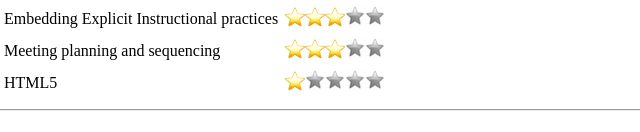
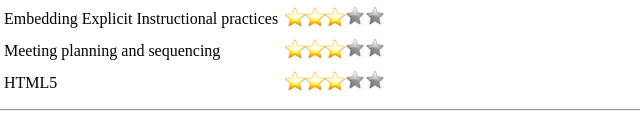
Before and after one commit to CassyP/CV, a plain HTML site: page index.html in a window 1280 px wide. Shown: the part 814-946 px from the top of the page, 368-1008 px from the left. Drawn offline with Linux system fonts and the light colour scheme.

Commit message:
updated star rating for HTML5

```diff
--- a/index.html
+++ b/index.html
@@ -5,7 +5,6 @@
   <meta charset="utf-8">
   <title>Cassy's Personal Site</title>
 </head>
-
 <body>
   <table cellspacing="20">
     <tr>
@@ -105,7 +104,7 @@
       <td>Formative assessment</td>
       <td><img src="star.png"><img src="star.png"><img src="star.png"><img src="star.png"><img src="greystar.jpeg"></td>
       <td>HTML5</td>
-      <td><img src="star.png"><img src="greystar.jpeg"><img src="greystar.jpeg"><img src="greystar.jpeg"><img src="greystar.jpeg"></td>
+      <td><img src="star.png"><img src="star.png"><img src="star.png"><img src="greystar.jpeg"><img src="greystar.jpeg"></td>
     </tr>
   </table>
 <hr>
```
